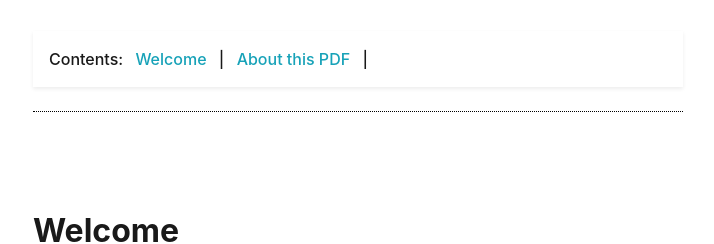
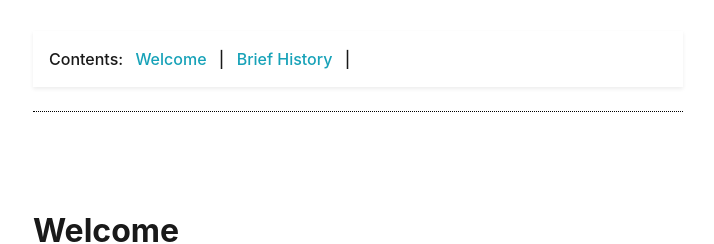
Before and after one commit to thecdil/dramaturgy, a Jekyll site: the page built from index.md, in a window 1280 px wide. Shown: the part 435-679 px from the top of the page, without its empty margins (282-996 px from the left). Built offline with Jekyll 4.4.1, drawn with Linux system fonts in a browser that asks for light colours.

Commit message:
Update index.md
fixed brief history headline

```diff
--- a/index.md
+++ b/index.md
@@ -5,7 +5,7 @@ title: Home
 
 {% include feature/jumbotron.html %}
 
-{% include feature/nav-menu.html sections="Welcome;About this PDF" %}
+{% include feature/nav-menu.html sections="Welcome;Brief History" %}
 
 ## Welcome
 
```
